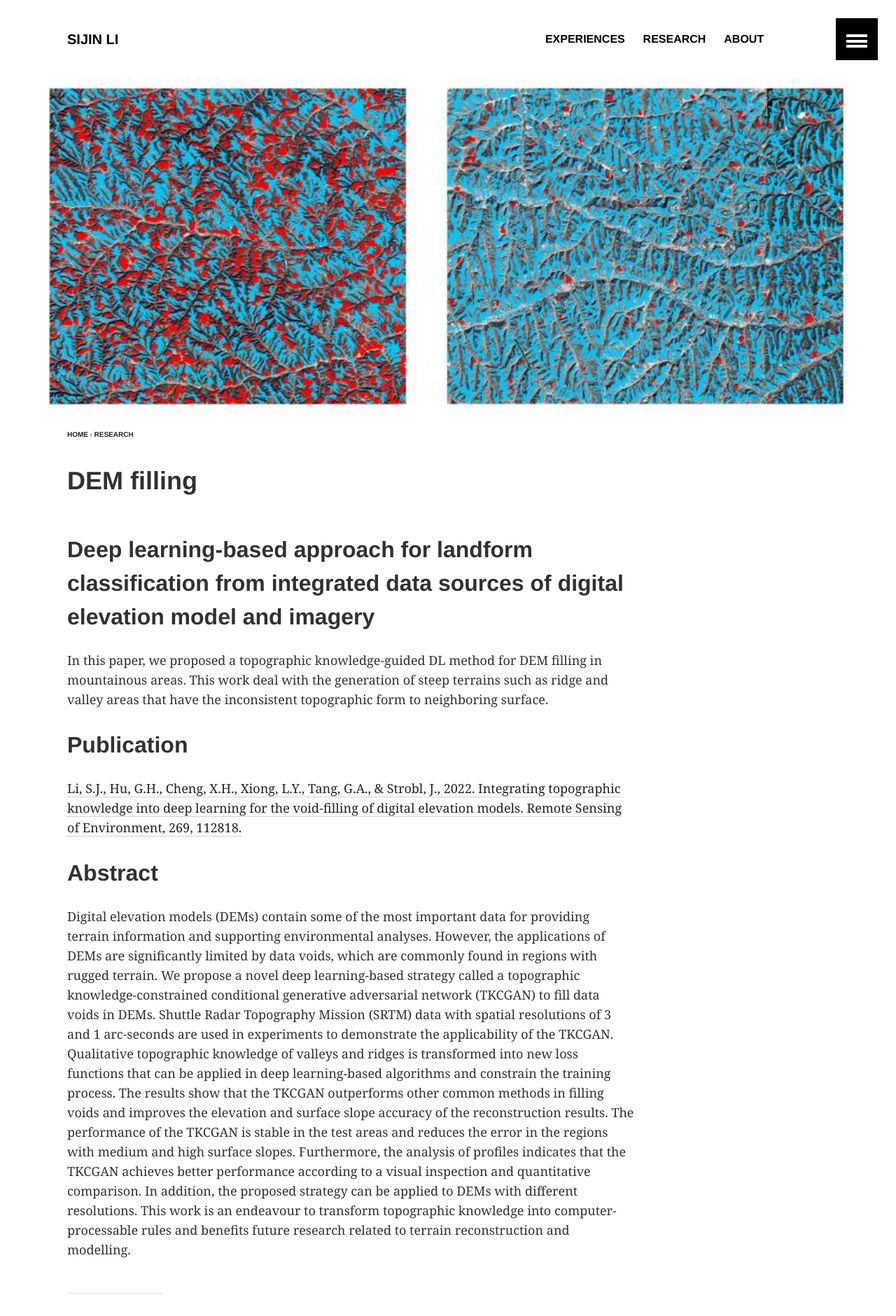
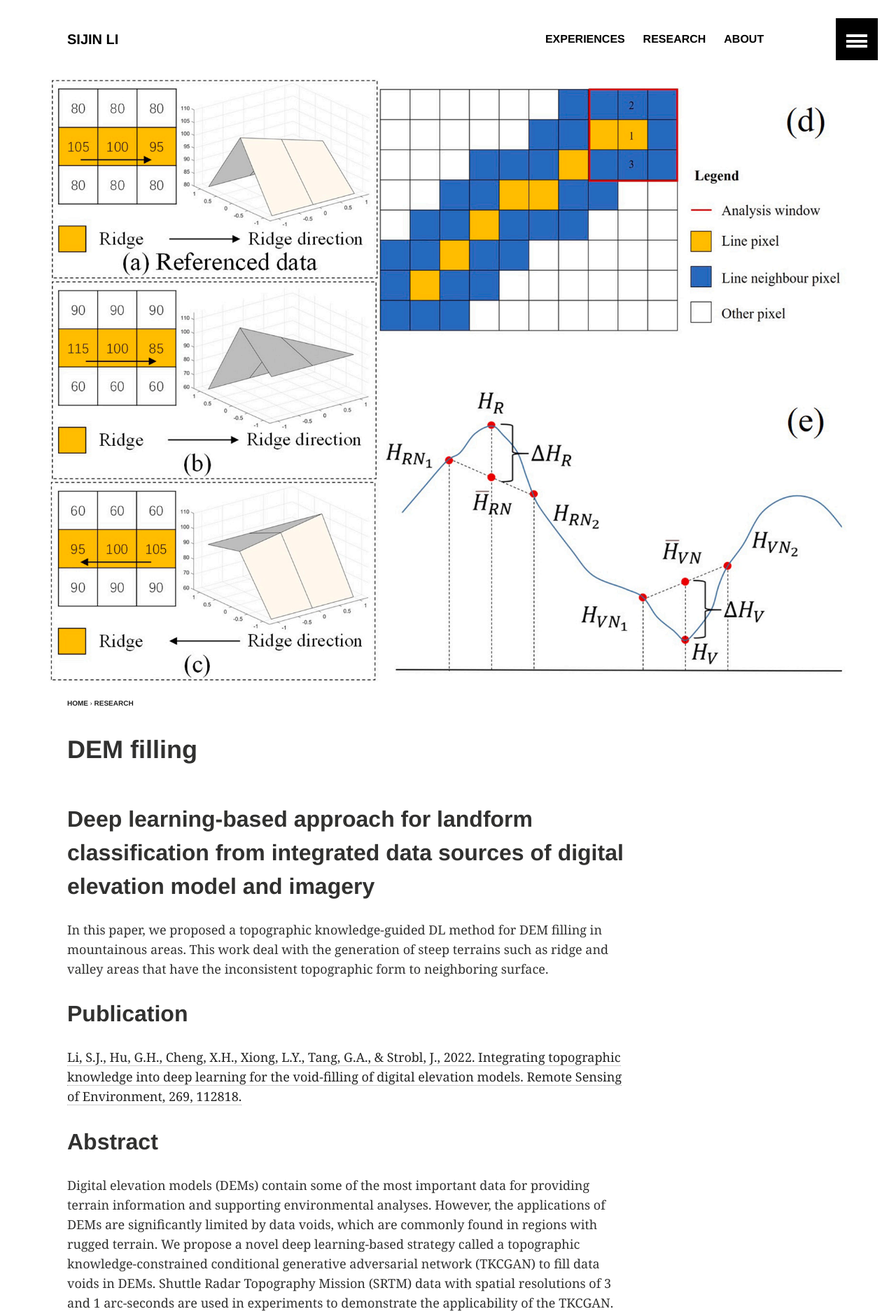
Before and after one commit to Sijin-Li/Sijin-Li.github.io, a Jekyll site: the page built from _posts/research/2023-03-27-DEMfill.md, in a window 1280 px wide. Shown: the top 1880 px of the page at 70% size. Built offline with Jekyll 4.4.1, drawn with Linux system fonts in a browser that asks for light colours.

Commit message:
Add images for research intro

```diff
--- a/_posts/research/2023-03-27-DEMfill.md
+++ b/_posts/research/2023-03-27-DEMfill.md
@@ -6,8 +6,8 @@ excerpt: "Integrating multi-source data to deep learning-based method to classif
 tags: [research, DEM, Knowledge-guided DL]
 modified: 2023-03-27
 image:
-  feature: LC_forDetails_new_800.jpg
-  teaser: LC_forIntro_Yulin_1440.jpg
+  feature: DF_Intro.png
+  teaser: DF_result1.png
 ads: false
 share: false
 ---
```
